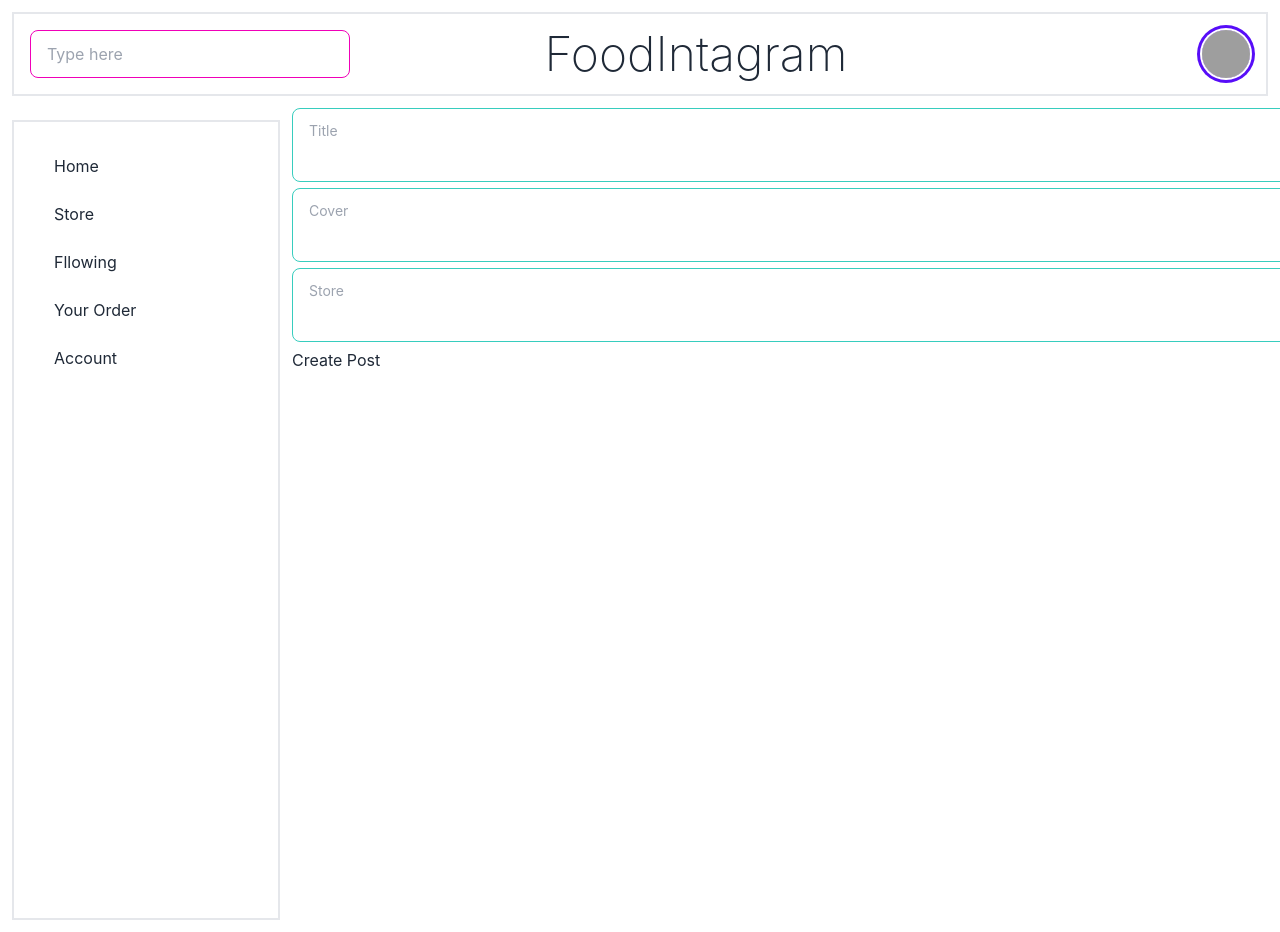
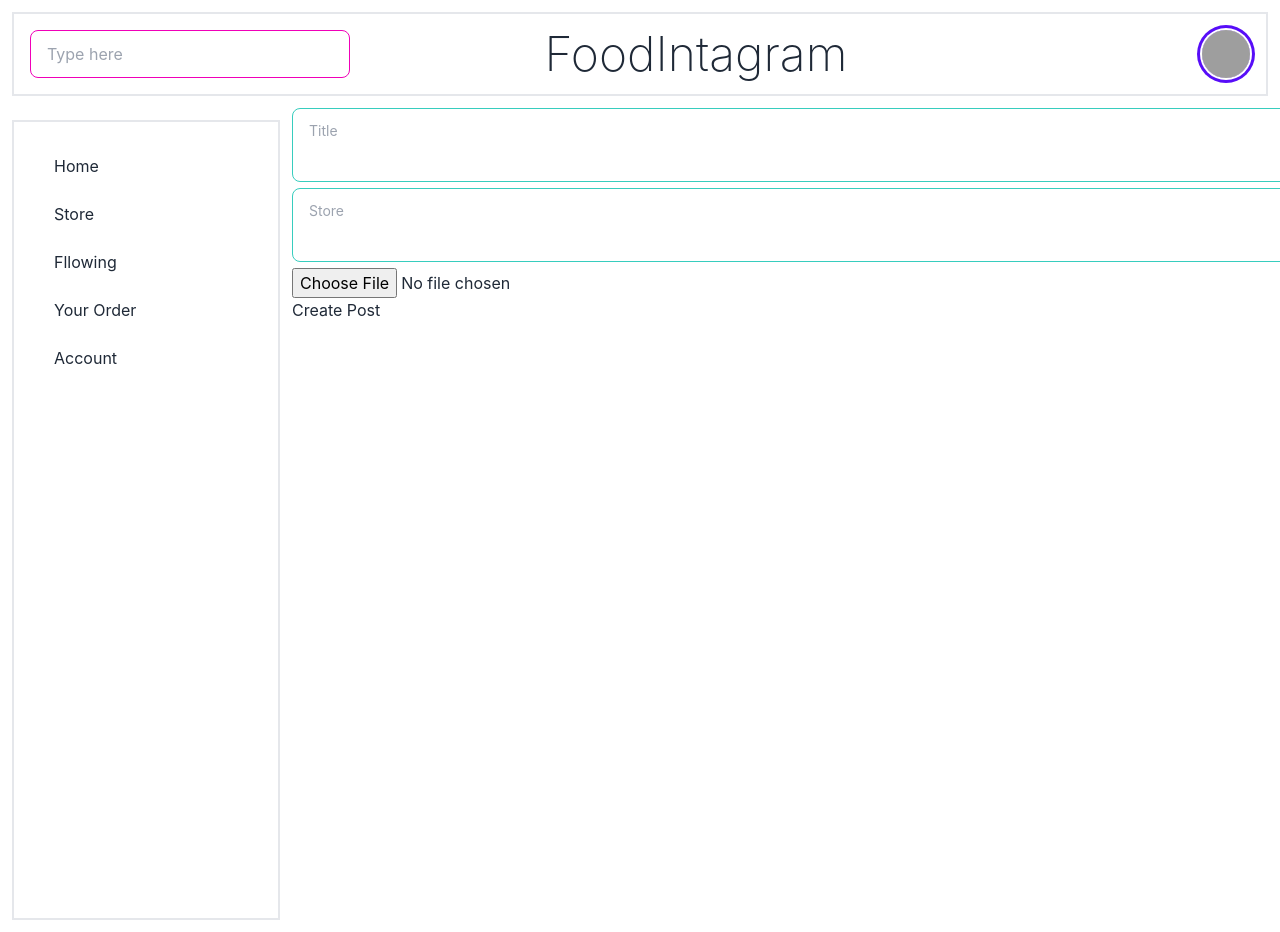
Before and after one commit to NGuyenHoang1872001/FinalProject-frontEnd, a React (Create React App) app: page /createPost in a window 1280 px wide. Shown: the top 932 px of the page. Built offline with nearby package versions, Linux system fonts and the light colour scheme; grey boxes are pictures that could not be loaded.

Commit message:
SetUp upload photo

```diff
--- a/src/container/Create/createPost.js
+++ b/src/container/Create/createPost.js
@@ -9,7 +9,6 @@ import { useEffect, useState } from "react";
 import { useNavigate } from "react-router-dom";
 const schemaValidation = yup.object().shape({
   title: yup.string().required(),
-  cover: yup.string().required(),
   store: yup.string(),
 });
 
@@ -22,17 +21,28 @@ const CreatePost = () => {
     resolver: yupResolver(schemaValidation),
   });
   const navigate = useNavigate();
+  const [picture, setPicture] = useState();
+
   const authLogin = useSelector((state) => state.auth.id);
   const createPost = async (data) => {
     try {
       const author = authLogin;
       const title = data.title;
-      const cover = data.cover;
+      const cover = picture.preview;
       const store = data.store;
       const payload = { author, title, cover, store };
+      console.log(
+        "🚀 ~ file: createPost.js ~ line 35 ~ createPost ~ payload",
+        payload
+      );
       const response = await handleCreatePost(payload);
       navigate("/");
     } catch (error) {}
+  };
+  const handleGetURLPicture = (event) => {
+    const file = event.target.files[0];
+    file.preview = URL.createObjectURL(file);
+    setPicture(file);
   };
   return (
     <div>
@@ -44,12 +54,7 @@ const CreatePost = () => {
             placeholder="Title"
             {...register("title")}
           ></textarea>
-          <textarea
-            id="CoverInput"
-            className="textarea textarea-accent  w-[80vw] "
-            placeholder="Cover"
-            {...register("cover")}
-          ></textarea>
+
           <textarea
             id="StoreInput"
             className="textarea textarea-accent  w-[80vw] "
@@ -57,6 +62,10 @@ const CreatePost = () => {
             {...register("store")}
           ></textarea>
         </div>
+        <div>
+          <input type="file" onChange={handleGetURLPicture}></input>
+        </div>
+
         <div>
           <button>Create Post</button>
         </div>
--- a/src/container/postContainer.js
+++ b/src/container/postContainer.js
@@ -103,7 +103,7 @@ const PostContainer = () => {
             <div className="border m-[20px] rounded w-[80vw] relative">
               <div className="p-[20px]">
                 <p key={rows._id}>{rows.title}</p>
-                <p key={rows._id}>{rows.cover}</p>
+                <img src={rows.cover} className="block m-[auto]"></img>
               </div>
 
               <div className="dropdown   dropdown-left dropdown-end absolute  top-0 right-0  ">
```
